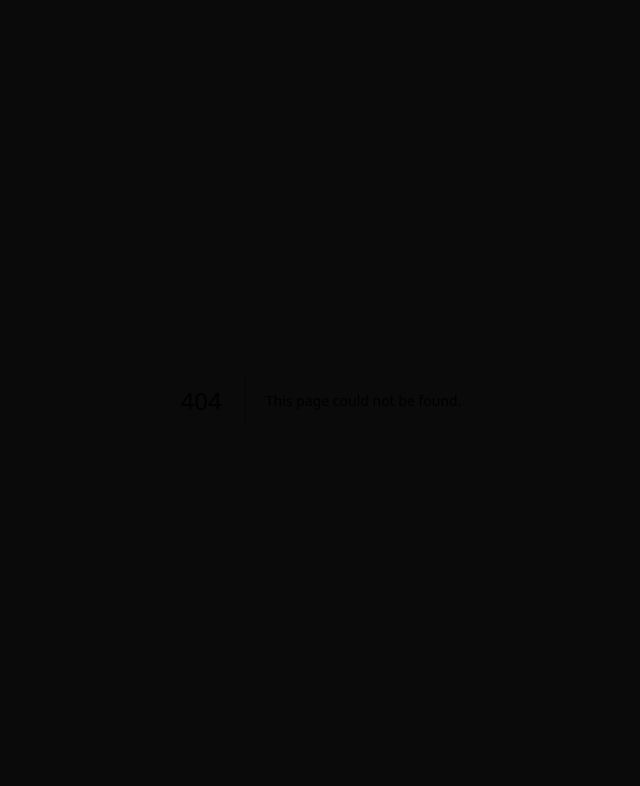
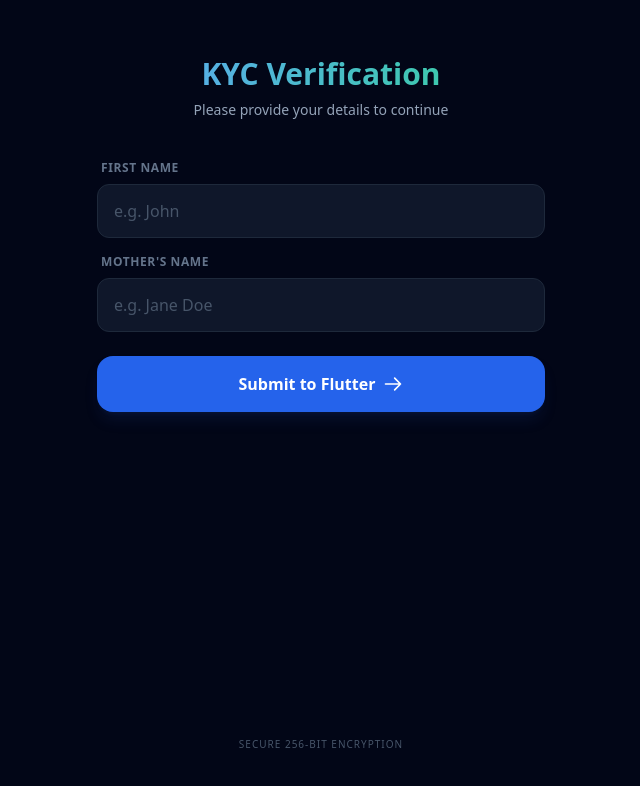
Before and after one commit to prosspire/ScaleSaas, a Next.js app: page /tooling/webviewmobile in a window 1280 px wide. Before the commit this address had no page. Shown: the top 786 px of the page, without its empty margins (319-959 px from the left). Built offline with nearby package versions, Linux system fonts and the light colour scheme.

Commit message:
Adding url

```diff
--- /dev/null
+++ b/app/globals.d.ts
@@ -0,0 +1,12 @@
+// This tells TypeScript that the window object
+// will have a FlutterHttpRequest property at runtime.
+declare global {
+  interface Window {
+    FlutterHttpRequest?: {
+      postMessage: (message: string) => void;
+    };
+  }
+}
+
+// Exporting an empty object forces TS to treat this as a module
+export {};
--- a/app/tooling/page.tsx
+++ b/app/tooling/page.tsx
@@ -118,6 +118,17 @@
     border: "group-hover:border-amber-500/50",
     link: "/tooling/appsonair",
     status: "Live"
+  },
+  {
+    id: "web view mobile",
+    title: "Web View Mobile",
+    desc: "View web content in a mobile-friendly format.",
+    icon: FileCode,
+    color: "text-amber-400",
+    bg: "bg-amber-500/10",
+    border: "group-hover:border-amber-500/50",
+    link: "/tooling/webviewmobile",
+    status: "Live"
   }
 ];
 
--- /dev/null
+++ b/app/tooling/webviewmobile/layout.tsx
@@ -0,0 +1,16 @@
+import type { Metadata } from "next";
+
+export const metadata: Metadata = {
+  title: "Free web view tool | Scale Saas",
+  description: "Best free online web view tool. Prettify, minify, and validate JSON. Convert JSON to CSV or XML instantly. Secure, client-side, and developer-friendly.",
+  keywords: ["json editor", "json formatter", "json to csv", "json validator", "online json tool"],
+  openGraph: {
+    title: "Pro JSON Editor by Scale Saas",
+    description: "Format, Validate, and Convert JSON instantly in your browser.",
+    type: "website",
+  }
+};
+
+export default function JsonLayout({ children }: { children: React.ReactNode }) {
+  return <>{children}</>;
+}
--- /dev/null
+++ b/app/tooling/webviewmobile/page.tsx
@@ -0,0 +1,85 @@
+"use client";
+import React, { useState } from 'react';
+
+interface KycData {
+  firstName: string;
+  motherName: string;
+}
+
+const Page: React.FC = () => {
+  const [formData, setFormData] = useState<KycData>({
+    firstName: '',
+    motherName: ''
+  });
+
+  const handleSendToFlutter = () => {
+    if (window.FlutterHttpRequest) {
+      const payload = JSON.stringify({
+        handler: 'fetchKycDetails',
+        data: formData
+      });
+      window.FlutterHttpRequest.postMessage(payload);
+    } else {
+      console.warn("Flutter bridge not found. Are you in a browser?");
+    }
+  };
+
+  return (
+    <div className="min-h-screen bg-slate-950 text-slate-100 flex flex-col items-center p-6 font-sans">
+      {/* Header Section */}
+      <div className="w-full max-w-md mt-8 mb-10 text-center">
+        <h1 className="text-3xl font-bold bg-gradient-to-r from-blue-400 to-emerald-400 bg-clip-text text-transparent">
+          KYC Verification
+        </h1>
+        <p className="text-slate-400 mt-2 text-sm">Please provide your details to continue</p>
+      </div>
+
+      {/* Form Card */}
+      <div className="w-full max-w-md space-y-6">
+        <div className="space-y-4">
+          <div className="flex flex-col gap-2">
+            <label className="text-xs font-semibold uppercase tracking-wider text-slate-500 ml-1">
+              First Name
+            </label>
+            <input
+              className="w-full bg-slate-900 border border-slate-800 rounded-xl px-4 py-3.5 text-slate-100 focus:outline-none focus:ring-2 focus:ring-blue-500/50 focus:border-blue-500 transition-all placeholder:text-slate-600"
+              placeholder="e.g. John"
+              value={formData.firstName}
+              onChange={(e) => setFormData({ ...formData, firstName: e.target.value })}
+            />
+          </div>
+
+          <div className="flex flex-col gap-2">
+            <label className="text-xs font-semibold uppercase tracking-wider text-slate-500 ml-1">
+              Mother's Name
+            </label>
+            <input
+              className="w-full bg-slate-900 border border-slate-800 rounded-xl px-4 py-3.5 text-slate-100 focus:outline-none focus:ring-2 focus:ring-blue-500/50 focus:border-blue-500 transition-all placeholder:text-slate-600"
+              placeholder="e.g. Jane Doe"
+              value={formData.motherName}
+              onChange={(e) => setFormData({ ...formData, motherName: e.target.value })}
+            />
+          </div>
+        </div>
+
+        {/* Action Button */}
+        <button
+          onClick={handleSendToFlutter}
+          className="w-full mt-4 bg-blue-600 hover:bg-blue-500 active:scale-[0.98] text-white font-bold py-4 rounded-2xl shadow-lg shadow-blue-900/20 transition-all flex items-center justify-center gap-2"
+        >
+          Submit to Flutter
+          <svg className="w-5 h-5" fill="none" stroke="currentColor" viewBox="0 0 24 24">
+            <path strokeLinecap="round" strokeLinejoin="round" strokeWidth="2" d="M14 5l7 7m0 0l-7 7m7-7H3" />
+          </svg>
+        </button>
+      </div>
+
+      {/* Footer Info */}
+      <footer className="mt-auto pb-6">
+        <p className="text-slate-600 text-[10px] uppercase tracking-widest">Secure 256-bit Encryption</p>
+      </footer>
+    </div>
+  );
+}
+
+export default Page;
```
